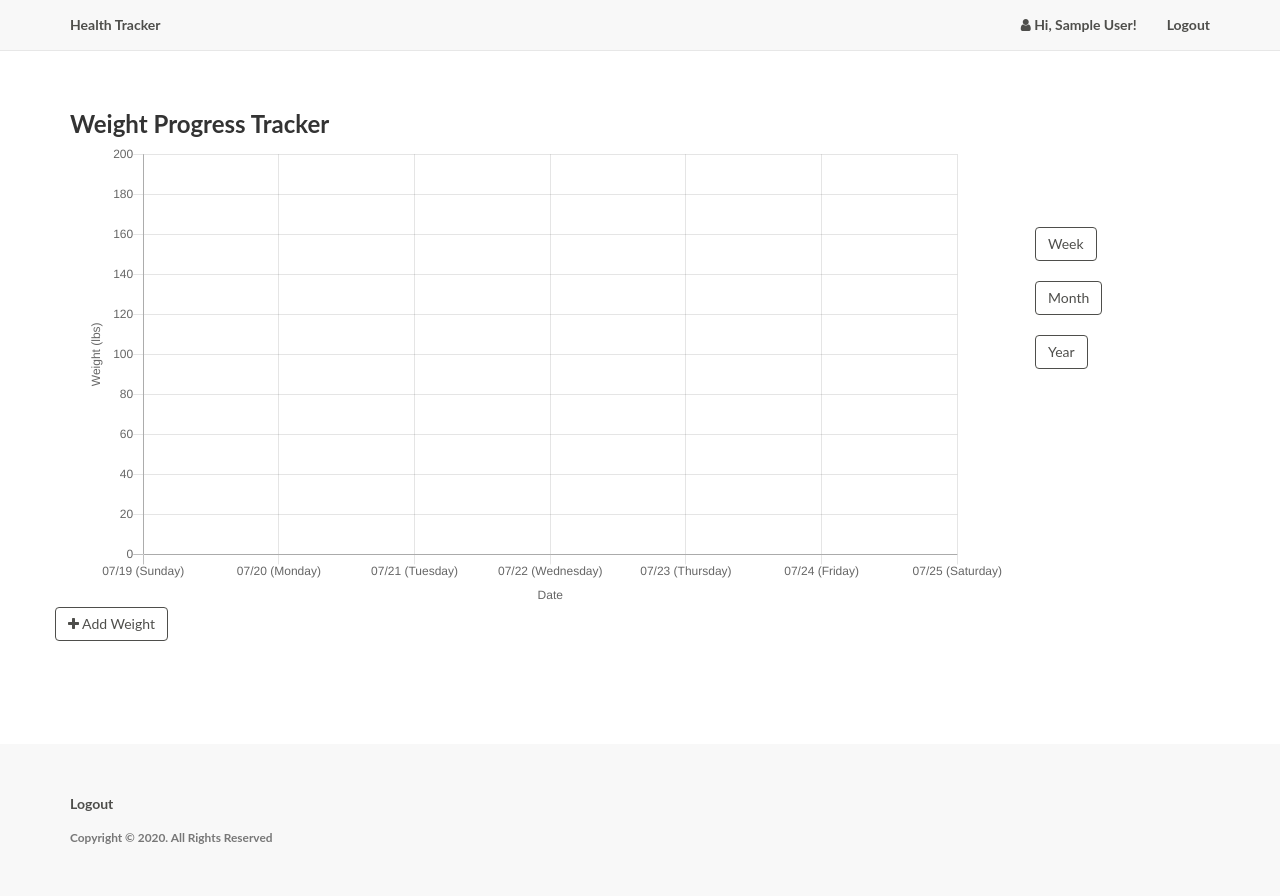
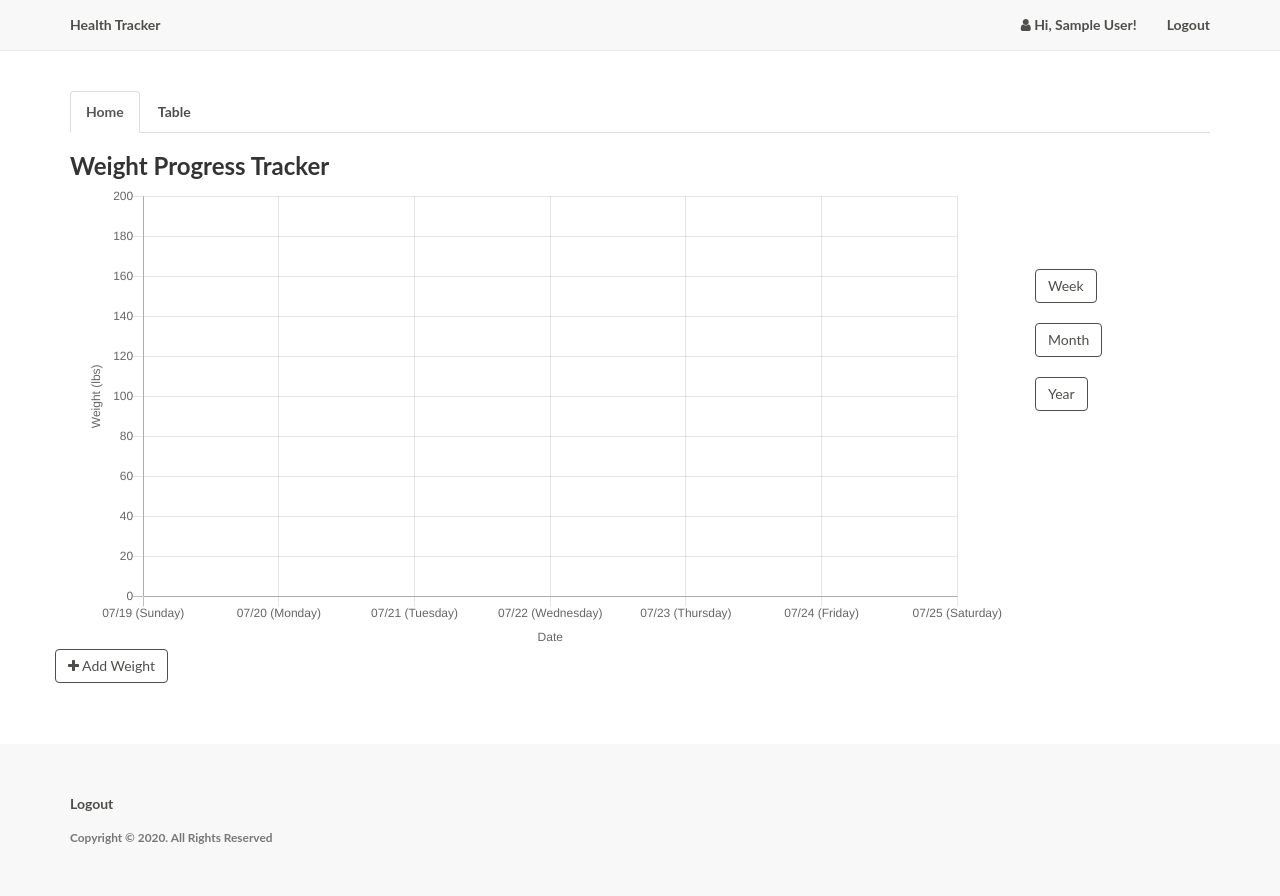
Before and after one commit to shan145/Health-Tracker, a Flask app: page /dashboard in a window 1280 px wide. Run offline with Flask 2, Linux system fonts and the light colour scheme; the visitor is signed in with stand-in values (Sample User, id 1); data comes from the database, SQL or seed files in the repository; data that the repository does not hold is empty; parts of the project's set-up code (start-up, migrations or seed data) failed here and were passed over; some libraries are stand-ins or nearby versions.

Commit message:
Finished table tab

```diff
--- a/health_app/health/routes.py
+++ b/health_app/health/routes.py
@@ -62,13 +62,15 @@ def add_weight():
     return redirect(url_for('health.dashboard'))
 
 
-@health.route('/dashboard/edit/<string:id>', methods=['POST'])
+@health.route('/dashboard/edit/<string:id>', methods=['GET', 'POST'])
 @login_required
 def edit_weight(id):
     # Edit health data to DB
     new_id = int(id)
     health = Health.query.get_or_404(new_id)
     health.weight = request.form.get("weight")
+    if health.weight is None:
+        health.weight = request.args.get("weight")
     try:
         db.session.commit()
         flash('You have successfully edited the weight!')
--- a/health_app/static/css/style.css
+++ b/health_app/static/css/style.css
@@ -137,3 +137,8 @@ p.copyright {
 .alert-error .alert-link {
     color: #843534;
 }
+
+td {
+    color: #5e5e5a;
+    font-size: 100%
+}
--- a/health_app/templates/health/dashboard.html
+++ b/health_app/templates/health/dashboard.html
@@ -10,26 +10,6 @@
     {{ utils.flashed_messages() }}
     <br />
     <div class="container">
-        <div class="row">
-            <div class="col-lg-12">
-                <h3>Weight Progress Tracker</h3>
-                <div class="col-md-10">
-                    <canvas id="myChart" width="800" height="400"></canvas>
-                </div>
-                <div class="col-md-2">
-                    <br/><br/><br/><br/>
-                    <button id="week" class="btn btn-default">
-                        Week
-                    </button>
-                    <br/><br/>
-                    <button id="month" class="btn btn-default">
-                        Month
-                    </button>
-                    <br/><br/>
-                    <button id="year" class="btn btn-default">
-                        Year
-                    </button>
-                </div>
         <!-- Graph Modal -->
         <div class="modal fade" id="graphModal" tabindex="-1" role="dialog" aria-labelledby="graphModalLabel" aria-hidden="true">
             <div class="modal-dialog model-sm" role="document">
@@ -96,13 +76,33 @@
             </div>
         </div>
 
-                <!-- Includes vis.js in same folder via jinja-->
-                <script>{% include 'health/vis.js' %}</script>
+        <!-- Sets up Tabs for Dashboard -->
+        <ul class="nav nav-tabs" id="myTabs">
+            <li class="active"><a data-toggle="tab" href="#home">Home</a></li>
+            <li><a data-toggle="tab" href="#table">Table</a></li>
+        </ul>
+        <!-- Sets up Tab Content -->
+        <div class="tab-content">
+            <!-- HOME tab section -->
+            <div id="home" class="tab-pane fade in active">
+                {% include 'health/graph.html' %}
             </div>
-            <button id="add" class="btn btn-default" data-toggle="modal" data-target="#addModal">
-                <i class="fa fa-plus"></i> Add Weight
-            </button>
+            <!-- TABLE tab section -->
+            <div id="table" class="tab-pane fade">
+                {% include 'health/table.html' %}
             </div>
         </div>
     </div>
+</div>
+<script>
+    // Use localStorage to get the last pressed tab
+    $('a[data-toggle="tab"]').on('show.bs.tab', function(e) {
+        localStorage.setItem('activeTab', $(e.target).attr('href'));
+    });
+    var activeTab = localStorage.getItem('activeTab');
+    if(activeTab){
+        $('#myTabs a[href="' + activeTab + '"]').tab('show');
+    }
+</script>
+
 {% endblock %}
--- /dev/null
+++ b/health_app/templates/health/graph.html
@@ -0,0 +1,28 @@
+<div class="row">
+    <div class="col-md-12">
+        <h3>Weight Progress Tracker</h3>
+        <div class="col-md-10">
+            <canvas id="myChart" width="800" height="400"></canvas>
+        </div>
+        <div class="col-md-2">
+            <br/><br/><br/><br/>
+            <button id="week" class="btn btn-default">
+                Week
+            </button>
+            <br/><br/>
+            <button id="month" class="btn btn-default">
+                Month
+            </button>
+            <br/><br/>
+            <button id="year" class="btn btn-default">
+                Year
+            </button>
+        </div>
+
+        <!-- Includes vis.js in same folder via jinja-->
+        <script>{% include 'health/vis.js' %}</script>
+    </div>
+    <button id="add" class="btn btn-default" data-toggle="modal" data-target="#addModal">
+        <i class="fa fa-plus"></i> Add Weight
+    </button>
+</div>
--- /dev/null
+++ b/health_app/templates/health/table.html
@@ -0,0 +1,49 @@
+<div class="row">
+    <div class="col-md-12">
+        <h3>Weight Progress Table</h3>
+        {% if health_data %}
+        <table class="table table-striped table-bordered">
+            <thread>
+                <tr>
+                    <th width ="40%"> Weight (lbs) </th>
+                    <th width ="40%"> Date </th>
+                    <th width ="10%"> Edit </th>
+                    <th width ="10%"> Delete </th>
+                </tr>
+                <tbody>
+                    {% for health in health_data | reverse %}
+                    <tr>
+                        <td>
+                            <input id="table_weight{{ health['health_id'] }}" type="text" value="{{ health['weight'] }}">
+                        </td>
+                        <td>
+                            {{ health['date'] }}
+                        </td>
+                        <td>
+                            <!-- Sends weight data by request.args to Python for editing -->
+                            <a href='' onclick="this.href='/dashboard/edit/{{ health['health_id'] }}?weight='+document.getElementById('table_weight{{ health['health_id'] }}').value">
+                                <i class="fa fa-pencil"></i> Edit
+                            </a>
+                        </td>
+                        <td>
+                            <a href="/dashboard/delete/{{ health['health_id'] }}">
+                                <i class="fa fa-trash"></i> Delete
+                            </a>
+                        </td>
+                    </tr>
+                    {% endfor %}
+                </tbody>
+            </thread>
+        </table>
+        <div style="text-align: center">
+        {% else %}
+        <div style="text-align: center">
+            <h4> No weights have been added. </h4>
+            <hr class="intro-divider">
+        {% endif %}
+        </div>
+        <button id="add" class="btn btn-default" data-toggle="modal" data-target="#addModal">
+            <i class="fa fa-plus"></i> Add Weight
+        </button>
+    </div>
+</div>
```
Also changed, not shown: health_app/templates/health/vis.js (+28 -13 lines). Lines whose indentation alone changed are shown as unchanged.
